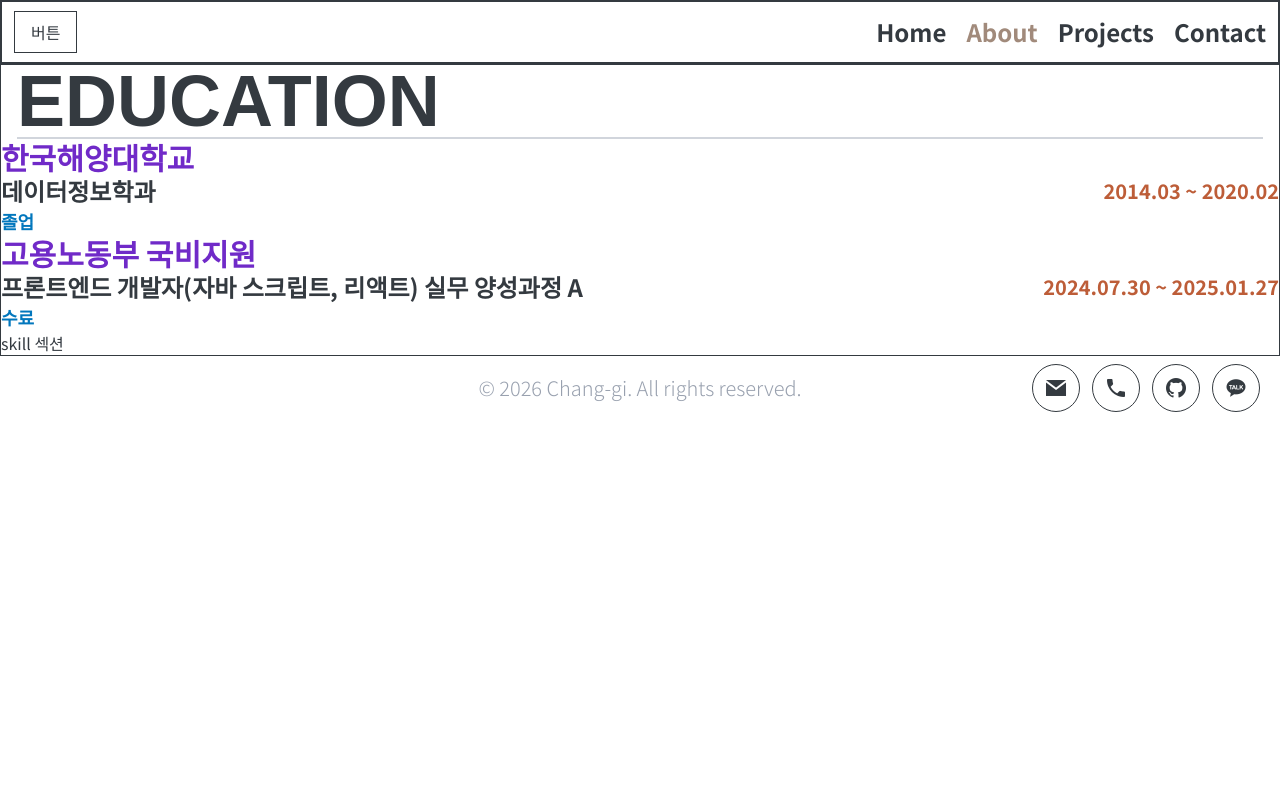
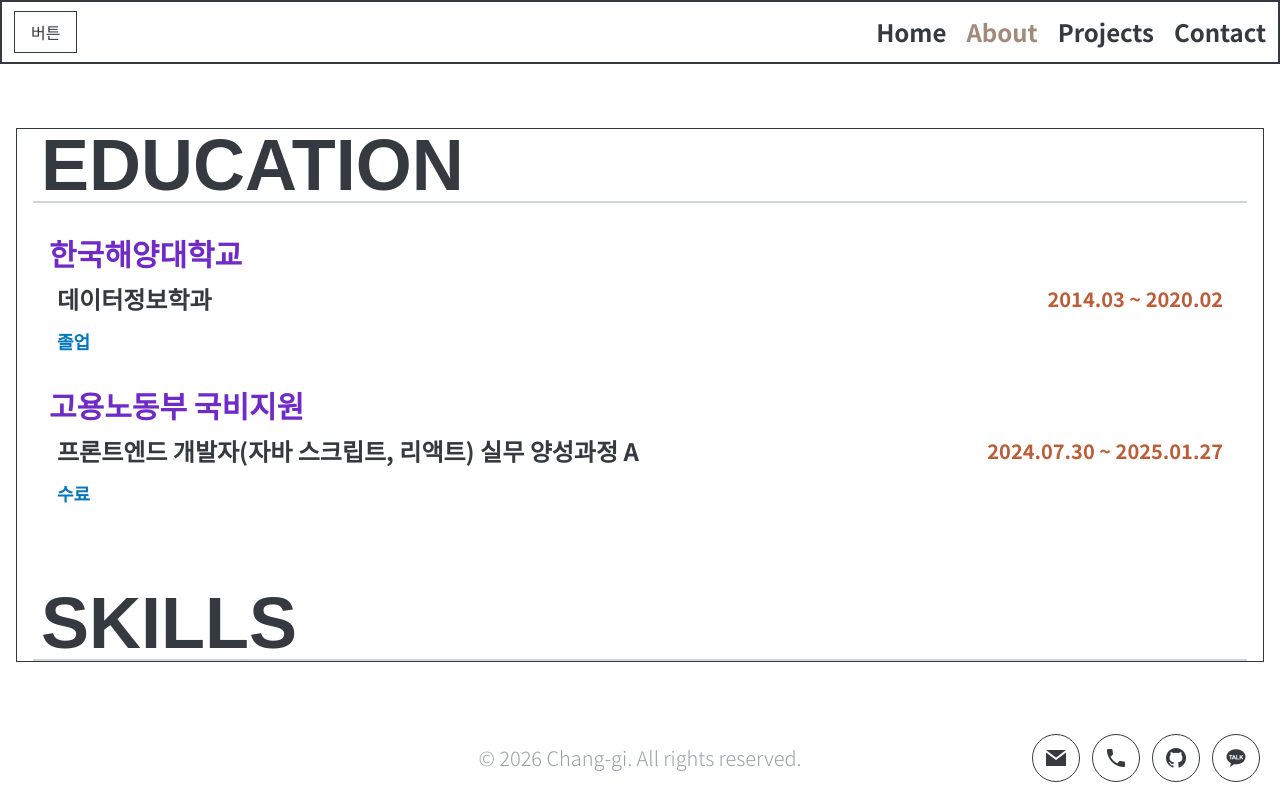
Before and after one commit to chang9287/changgi-portfolio, a React (Vite) app in the folder portfolio-react/: page /about in a window 1280 px wide. Built offline with nearby package versions, Linux system fonts and the light colour scheme; some icons are missing; a web font is replaced by a local one.

Commit message:
섹션과 title에 padding 추가 및 Education섹션 간격 조정, Skill섹션 title 추가

```diff
--- a/portfolio-react/src/components/ui/EducationCard.tsx
+++ b/portfolio-react/src/components/ui/EducationCard.tsx
@@ -7,11 +7,11 @@ type EducationCardProps = {
 
 export default function EducationCard({ eduTitle, eduDetail, eduPeriod, eduResult }: EducationCardProps) {
   return (
-    <div>
-      <h3 className="text-3xl font-bold text-edu-title">
+    <div className="mx-4 mt-8 flex flex-col gap-3">
+      <h3 className="text-3xl font-bold text-edu-title pl-4">
         {eduTitle}
       </h3>
-      <div className="flex items-center justify-between">
+      <div className="flex items-center justify-between px-6">
         <span className="text-2xl font-bold">
           {eduDetail}
         </span>
@@ -19,7 +19,7 @@ export default function EducationCard({ eduTitle, eduDetail, eduPeriod, eduResul
           {eduPeriod}
         </span>
       </div>
-      <p className="text-lg font-bold text-edu-result">
+      <p className="text-lg font-bold text-edu-result px-6">
         {eduResult}
       </p>
     </div>
--- a/portfolio-react/src/components/ui/KakaoModal.tsx
+++ b/portfolio-react/src/components/ui/KakaoModal.tsx
@@ -28,7 +28,7 @@ export default function KakaoModal({ onClose }: KakaoModalProps) {
         <div className="absolute top-0.5 right-0.5 flex justify-center items-center">
           <X
             size={32}
-            strokeWidth={3}
+            strokeWidth={2}
             className="xi-close cursor-pointer text-gray-500/70 hover:text-main-black transition duration-300 hover:scale-105"
             onClick={onClose}
           />
--- a/portfolio-react/src/components/ui/SectionTitle.tsx
+++ b/portfolio-react/src/components/ui/SectionTitle.tsx
@@ -5,7 +5,7 @@ type SectionTitleProps = {
 export default function SectionTitle({ title }: SectionTitleProps) {
   return (
     <h1
-      className="font-title text-7xl font-bold uppercase border-b-2 border-gray-300 mx-4"
+      className="font-title text-7xl font-bold uppercase border-b-2 border-gray-300 mx-4 pl-2"
     >
       {title}
     </h1>
--- a/portfolio-react/src/pages/About.tsx
+++ b/portfolio-react/src/pages/About.tsx
@@ -3,8 +3,8 @@ import SkillSection from "../sections/about/SkillSection";
 
 export default function About() {
   return (
-    <main className="">
-      <div className="max-w-[1280px] w-full mx-auto border">
+    <main className="py-16 px-4">
+      <div className="max-w-[1280px] w-full mx-auto border flex flex-col gap-20">
         <EducationSection />
         <SkillSection />
       </div>
--- a/portfolio-react/src/pages/Home.tsx
+++ b/portfolio-react/src/pages/Home.tsx
@@ -9,7 +9,7 @@ export default function Home() {
           <HeroSection />
         </div>
       </div>
-      <div className="max-w-[1280px] w-full mx-auto mt-8">
+      <div className="max-w-[1280px] w-full mx-auto mt-8 px-4">
         <HomeNav />
       </div>
     </main>
--- a/portfolio-react/src/sections/about/SkillSection.tsx
+++ b/portfolio-react/src/sections/about/SkillSection.tsx
@@ -1,7 +1,9 @@
+import SectionTitle from "../../components/ui/SectionTitle";
+
 export default function SkillSection() {
   return (
     <section>
-      <h1>skill 섹션</h1>
+      <SectionTitle title={"skills"} />
     </section>
   );
 }
--- a/portfolio-react/src/sections/home/HeroSection.tsx
+++ b/portfolio-react/src/sections/home/HeroSection.tsx
@@ -1,6 +1,6 @@
 export default function HeroSection() {
   return (
-    <div className="pl-12 flex flex-col gap-8 pb-6 pt-40">
+    <div className="px-12 flex flex-col gap-8 pb-6 pt-40">
       <h1 className="text-8xl font-hero font-bold text-main-brown">안창기</h1>
       <p className="text-7xl uppercase font-hero text-main-brown">
         front-end 개발자
```
Also changed, not shown: portfolio-react/src/sections/about/EducationSection.tsx (line endings or trailing spaces).
